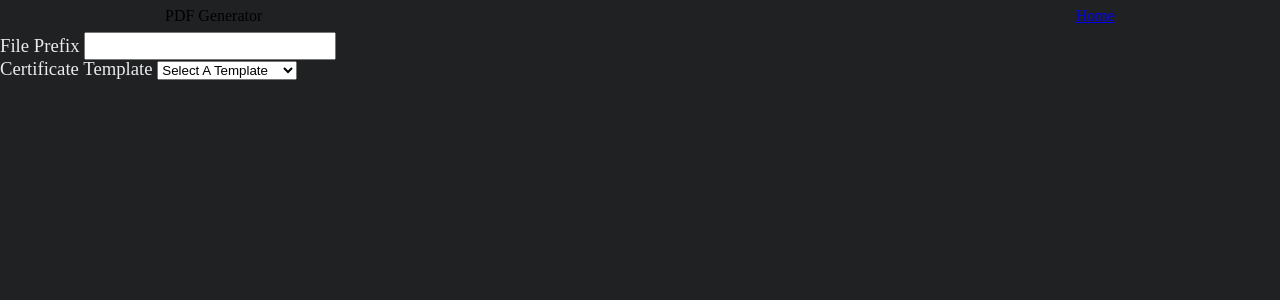
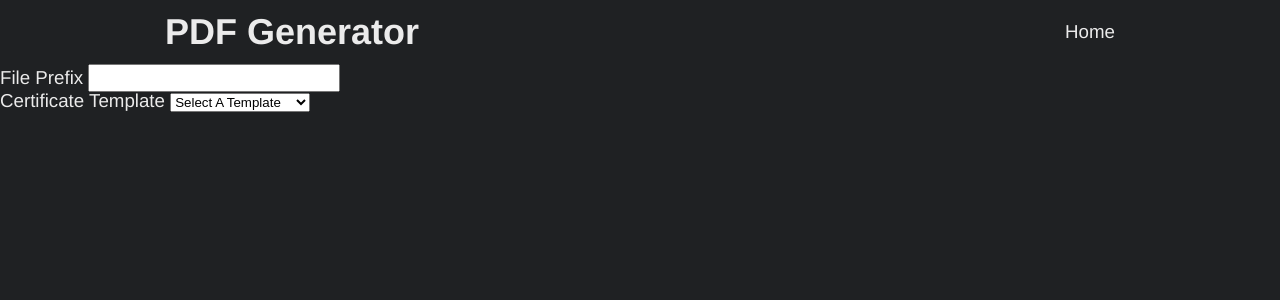
Before and after one commit to KRBYdesign/pdf-certificate-generator, a PHP site: page / in a window 1280 px wide. Shown: the top 300 px of the page. Run offline with PHP 8.4, Linux system fonts and the light colour scheme.

Commit message:
more styling

```diff
--- a/includes/header.php
+++ b/includes/header.php
@@ -1,9 +1,9 @@
 <header>
-    <div class="header">
+    <div class="header title">
         <h1 class="text-logo">PDF Generator</h1>
 
         <nav class="menu">
-            <a href="./index.php">Home</a>
+            <a href="./index.php" class="copy link">Home</a>
         </nav>
     </div>
 </header>
--- a/src/styles/main.css
+++ b/src/styles/main.css
@@ -8,27 +8,37 @@ body, html {
 .title {
     color: var(--text);
     font-size: clamp(28px, 2.25rem, 36px);
+    font-family: "Helvetica Neue", Arial, sans-serif;
+    font-weight: 700;
 }
 .subtitle {
     color: var(--text);
     font-size: clamp(22px, 1.75rem, 26px);
+    font-family: "Helvetica Neue", Arial, sans-serif;
+    font-weight: 700;
 }
 .copy {
     color: var(--text);
     font-size: clamp(15px, 1.17rem, 20px);
+    font-family: "Helvetica Neue", Arial, sans-serif;
+    font-weight: 400;
 }
 label {
     color: var(--text);
     font-size: clamp(15px, 1.17rem, 20px);
+    font-family: "Helvetica Neue", Arial, sans-serif;
+    font-weight: 400;
 }
 input {
     color: var(--text);
     font-size: clamp(15px, 1.17rem, 20px);
+    font-family: "Helvetica Neue", Arial, sans-serif;
+    font-weight: 400;
 }
 
 header {
     height: fit-content;
-    padding: 1rem 0;
+    padding: 2rem 0;
 }
 .header {
     margin: auto;
@@ -58,3 +68,6 @@ header {
     justify-content: right;
     column-gap: 1.5rem;
 }
+.header .menu .link {
+    text-decoration: none;
+}
```
